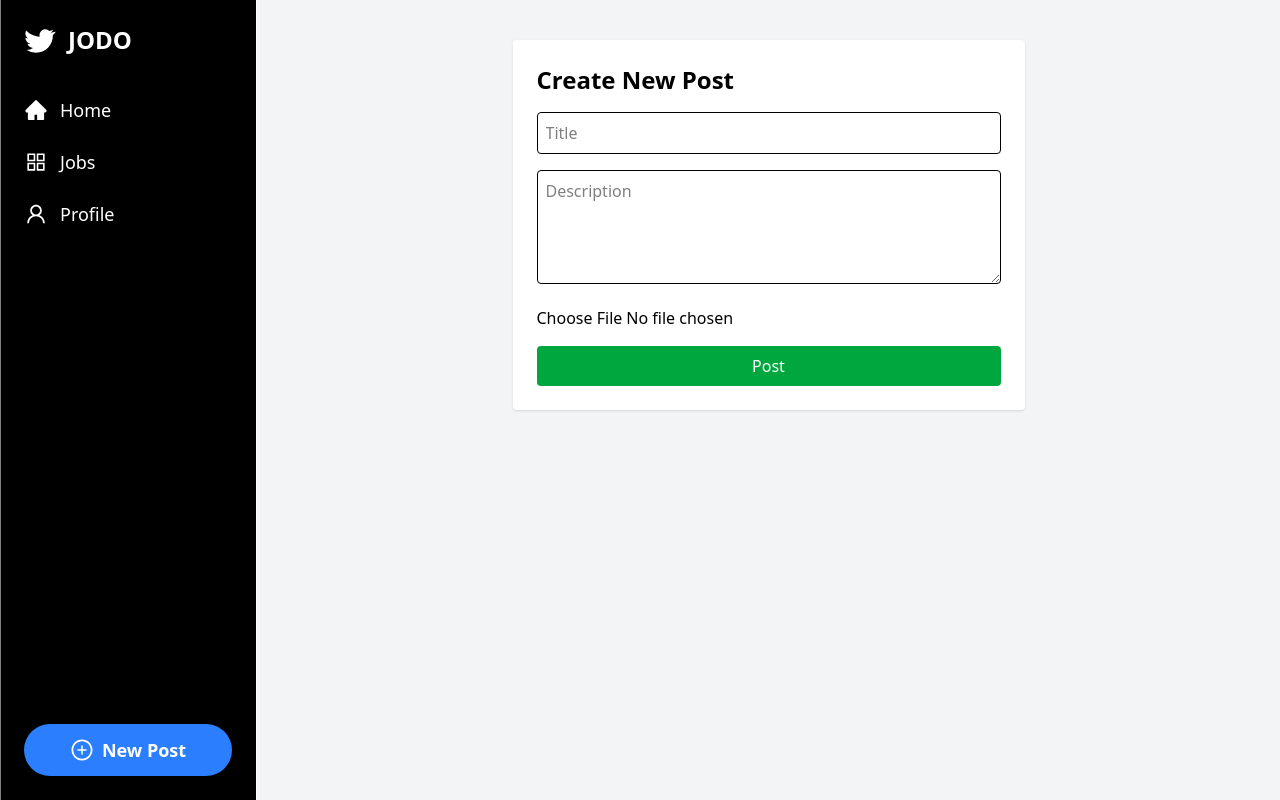
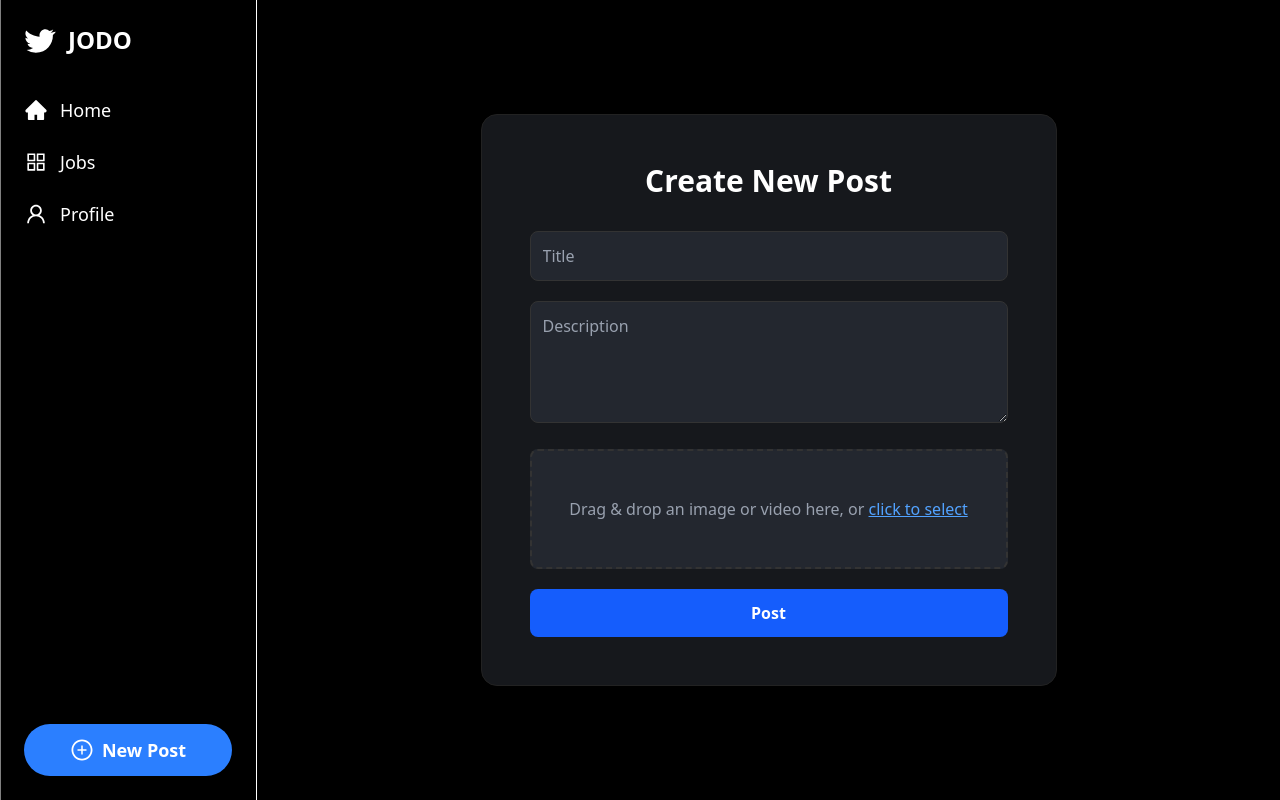
Before and after one commit to Rishiwant1729/Capstone, a React (Vite) app in the folder JODO/: page /create-post in a window 1280 px wide. Built offline with nearby package versions, Linux system fonts and the light colour scheme; no server answers.

Commit message:
adding update and delete feature to it

```diff
--- a/JODO/src/api/appwrite.js
+++ b/JODO/src/api/appwrite.js
@@ -68,7 +68,7 @@ export const getPosts = async () => {
   };
 
   // Create a new post
-  export const createPost = async (title, description, imageUrl, userId, userName, slug) => {
+  export const createPost = async (title, description, imageUrl, userId, userName, slug, mediaType) => {
     try {
       const user = await getCurrentUser();
       if (!user) {
@@ -87,6 +87,7 @@ export const getPosts = async () => {
           userName: user.name,
           slug,
           likes: 0,
+          mediaType,
         }
       );
       return response;
@@ -108,6 +109,35 @@ export const getPosts = async () => {
       );
     } catch (error) {
       console.error("Like Post Error:", error.message);
+    }
+  };
+
+  // Update a post by ID
+  export const updatePost = async (postId, { title, description, imageUrl, mediaType }) => {
+    try {
+      return await databases.updateDocument(
+        "687fb7e9001aa53e0e28",
+        "687fb7f8002b2e0613bf",
+        postId,
+        { title, description, imageUrl, mediaType }
+      );
+    } catch (error) {
+      console.error("Update Post Error:", error.message);
+      throw error;
+    }
+  };
+
+  // Delete a post by ID
+  export const deletePost = async (postId) => {
+    try {
+      return await databases.deleteDocument(
+        "687fb7e9001aa53e0e28",
+        "687fb7f8002b2e0613bf",
+        postId
+      );
+    } catch (error) {
+      console.error("Delete Post Error:", error.message);
+      throw error;
     }
   };
 
--- a/JODO/src/pages/CreatePost.jsx
+++ b/JODO/src/pages/CreatePost.jsx
@@ -1,79 +1,166 @@
-import { useState } from "react";
-import { createPost, uploadImage, getCurrentUser } from "../api/appwrite";
-import { useNavigate } from "react-router-dom";
+import { useState, useEffect } from "react";
+import { createPost, uploadImage, getCurrentUser, updatePost } from "../api/appwrite";
+import { useNavigate, useLocation } from "react-router-dom";
+
+function Loader() {
+  return (
+    <div className="fixed inset-0 z-50 flex items-center justify-center bg-black bg-opacity-50">
+      <div className="w-16 h-16 border-4 border-blue-500 border-t-transparent rounded-full animate-spin"></div>
+    </div>
+  );
+}
 
 export default function CreatePost() {
-  const [title, setTitle] = useState("");
-  const [description, setDescription] = useState("");
+  const navigate = useNavigate();
+  const location = useLocation();
+  const editingPost = location.state?.post;
+
+  const [title, setTitle] = useState(editingPost ? editingPost.title : "");
+  const [description, setDescription] = useState(editingPost ? editingPost.description : "");
   const [image, setImage] = useState(null);
   const [loading, setLoading] = useState(false);
-  const navigate = useNavigate();
+  const [dragActive, setDragActive] = useState(false);
+
+  useEffect(() => {
+    if (editingPost) {
+      setTitle(editingPost.title || "");
+      setDescription(editingPost.description || "");
+    }
+  }, [editingPost]);
 
   const handleSubmit = async (e) => {
     e.preventDefault();
-
+    setLoading(true);
     try {
       const user = await getCurrentUser();
       if (!user) {
         alert("Please log in first.");
+        setLoading(false);
         return;
       }
 
-      let imageUrl = "";
+      let imageUrl = editingPost ? editingPost.imageUrl : "";
+      let mediaType = editingPost ? editingPost.mediaType : "";
       if (image) { // image should be your selected file state
         imageUrl = await uploadImage(image);
+        mediaType = image.type;
         console.log("Uploaded Image URL:", imageUrl);
-      } else {
+      } else if (!editingPost) {
         console.log("No image selected, skipping upload.");
       }
 
       const slug = title.toLowerCase().replace(/\s+/g, "-");
 
-      await createPost(title, description, imageUrl, user.$id, user.name, slug);
-
+      if (editingPost) {
+        await updatePost(editingPost.$id, { title, description, imageUrl, mediaType });
+        alert("Post updated successfully!");
+        navigate("/");
+      } else {
+        await createPost(title, description, imageUrl, user.$id, user.name, slug, mediaType);
         alert("Post created successfully!");
         navigate("/");
+      }
     } catch (error) {
-      console.error("Create Post Error:", error.message);
+      console.error("Create/Update Post Error:", error.message);
+      alert("Error: " + error.message);
+    } finally {
+      setLoading(false);
     }
   };
 
+  // Drag and drop handlers
+  const handleDrag = (e) => {
+    e.preventDefault();
+    e.stopPropagation();
+    if (e.type === "dragenter" || e.type === "dragover") {
+      setDragActive(true);
+    } else if (e.type === "dragleave") {
+      setDragActive(false);
+    }
+  };
 
+  const handleDrop = (e) => {
+    e.preventDefault();
+    e.stopPropagation();
+    setDragActive(false);
+    if (e.dataTransfer.files && e.dataTransfer.files[0]) {
+      setImage(e.dataTransfer.files[0]);
+    }
+  };
+
+  const handleFileChange = (e) => {
+    if (e.target.files && e.target.files[0]) {
+      setImage(e.target.files[0]);
+    }
+  };
 
   return (
-    <div className="max-w-lg mx-auto mt-10 p-6 bg-white shadow rounded">
-      <h1 className="text-2xl font-bold mb-4">Create New Post</h1>
-      <form onSubmit={handleSubmit} className="space-y-4">
+    <div className="flex justify-center items-center min-h-screen bg-black">
+      {loading && <Loader />}
+      <div className="max-w-xl w-full p-12 bg-[#16181c] text-white rounded-2xl shadow-lg border border-[#222]">
+        <h1 className="text-3xl font-bold mb-8 text-center">{editingPost ? "Update Post" : "Create New Post"}</h1>
+        <form onSubmit={handleSubmit} className="space-y-5">
           <input
             type="text"
             placeholder="Title"
             value={title}
             onChange={(e) => setTitle(e.target.value)}
-          className="w-full p-2 border rounded"
+            className="w-full p-3 bg-[#23272f] border border-[#333] rounded-lg text-white placeholder-gray-400 focus:outline-none focus:ring-2 focus:ring-blue-500"
             required
           />
           <textarea
             placeholder="Description"
             value={description}
             onChange={(e) => setDescription(e.target.value)}
-          className="w-full p-2 border rounded"
+            className="w-full p-3 bg-[#23272f] border border-[#333] rounded-lg text-white placeholder-gray-400 focus:outline-none focus:ring-2 focus:ring-blue-500"
             rows={4}
             required
           ></textarea>
+          {/* Drag and Drop File Upload */}
+          <div
+            className={`w-full flex flex-col items-center justify-center border-2 border-dashed rounded-lg transition-colors duration-200 cursor-pointer ${dragActive ? "border-blue-400 bg-[#23272f]" : "border-[#333] bg-[#23272f]"}`}
+            style={{ minHeight: "120px" }}
+            onDragEnter={handleDrag}
+            onDragOver={handleDrag}
+            onDragLeave={handleDrag}
+            onDrop={handleDrop}
+            onClick={() => document.getElementById("file-upload").click()}
+          >
+            {image ? (
+              image.type.startsWith("video/") ? (
+                <video controls className="max-h-32 rounded mb-2 mt-2">
+                  <source src={URL.createObjectURL(image)} type={image.type} />
+                  Your browser does not support the video tag.
+                </video>
+              ) : (
+                <img
+                  src={URL.createObjectURL(image)}
+                  alt="Preview"
+                  className="max-h-32 rounded mb-2 mt-2"
+                />
+              )
+            ) : (
+              <div className="flex flex-col items-center justify-center py-6">
+                <span className="text-gray-400">Drag & drop an image or video here, or <span className="text-blue-400 underline">click to select</span></span>
+              </div>
+            )}
             <input
+              id="file-upload"
               type="file"
-          onChange={(e) => setImage(e.target.files[0])}
-          className="w-full"
-          accept="image/*"
+              accept="image/*,video/*"
+              className="hidden"
+              onChange={handleFileChange}
             />
+          </div>
           <button
             type="submit"
-          className="w-full bg-green-600 text-white p-2 rounded"
+            className="w-full bg-blue-600 hover:bg-blue-700 text-white p-3 rounded-lg font-semibold transition-colors duration-200"
             disabled={loading}
           >
-          {loading ? "Posting..." : "Post"}
+            {loading ? (editingPost ? "Updating..." : "Posting...") : (editingPost ? "Update" : "Post")}
           </button>
         </form>
       </div>
+    </div>
   );
 }
--- a/JODO/src/pages/Profile.jsx
+++ b/JODO/src/pages/Profile.jsx
@@ -52,9 +52,9 @@ export default function Profile() {
         </div>
       </div>
       {/* Applied Jobs List (right side on large screens) */}
-      <div className="hidden lg:block ml-12 w-96 mr-16 flex-shrink-0 mt-8">
+      <div className="hidden lg:block ml-1 w-96 mr-16 flex-shrink-0 mt-8">
         <div className="bg-[#16181c] rounded-2xl p-6 shadow border border-[#222] sticky top-8 pt-0 min-h-[420px]">
-          <div className="text-base font-bold text-white mb-4">Applied Jobs</div>
+          <div className="text-2xl font-bold text-white mb-4">Applied Jobs</div>
           {appliedJobs.length === 0 ? (
             <p className="text-gray-400">No jobs applied yet.</p>
           ) : (
```
Also changed, not shown: JODO/src/pages/Home.jsx (+115 -14 lines). Lines whose indentation alone changed are shown as unchanged.
